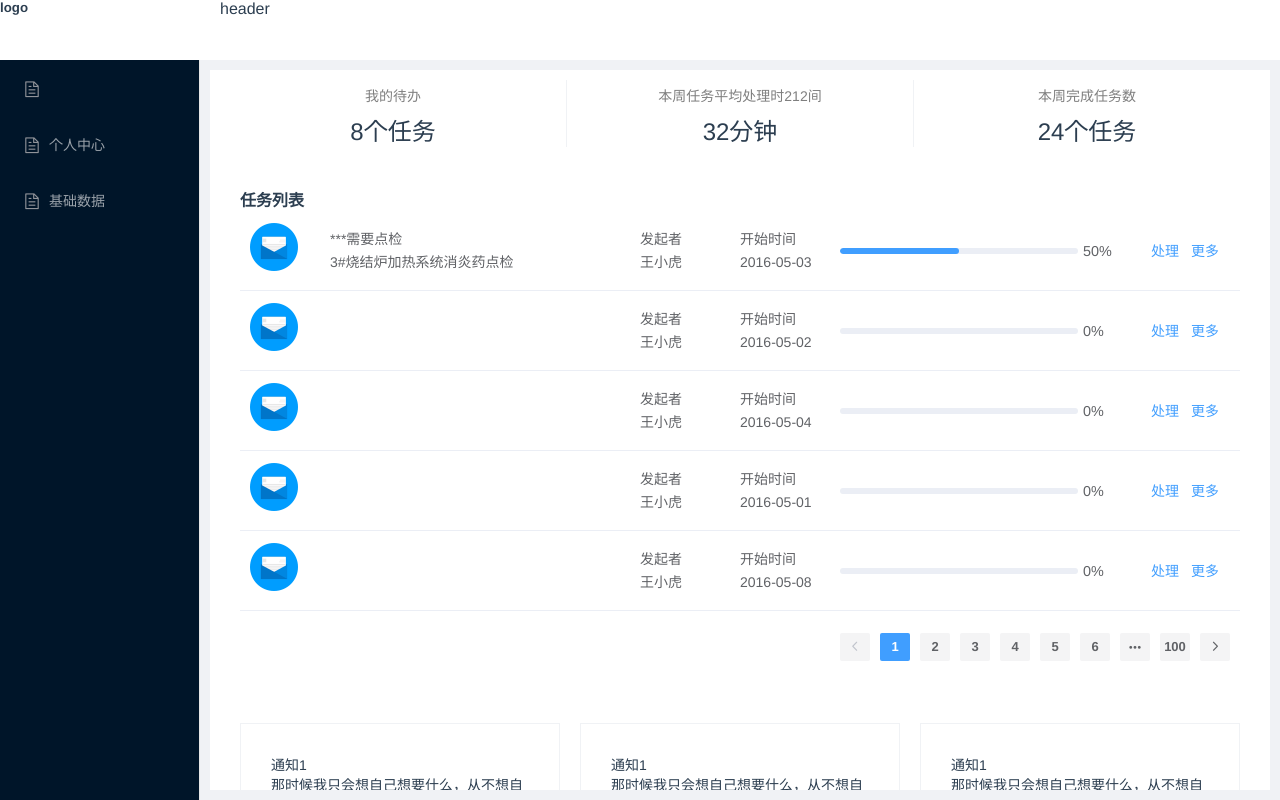
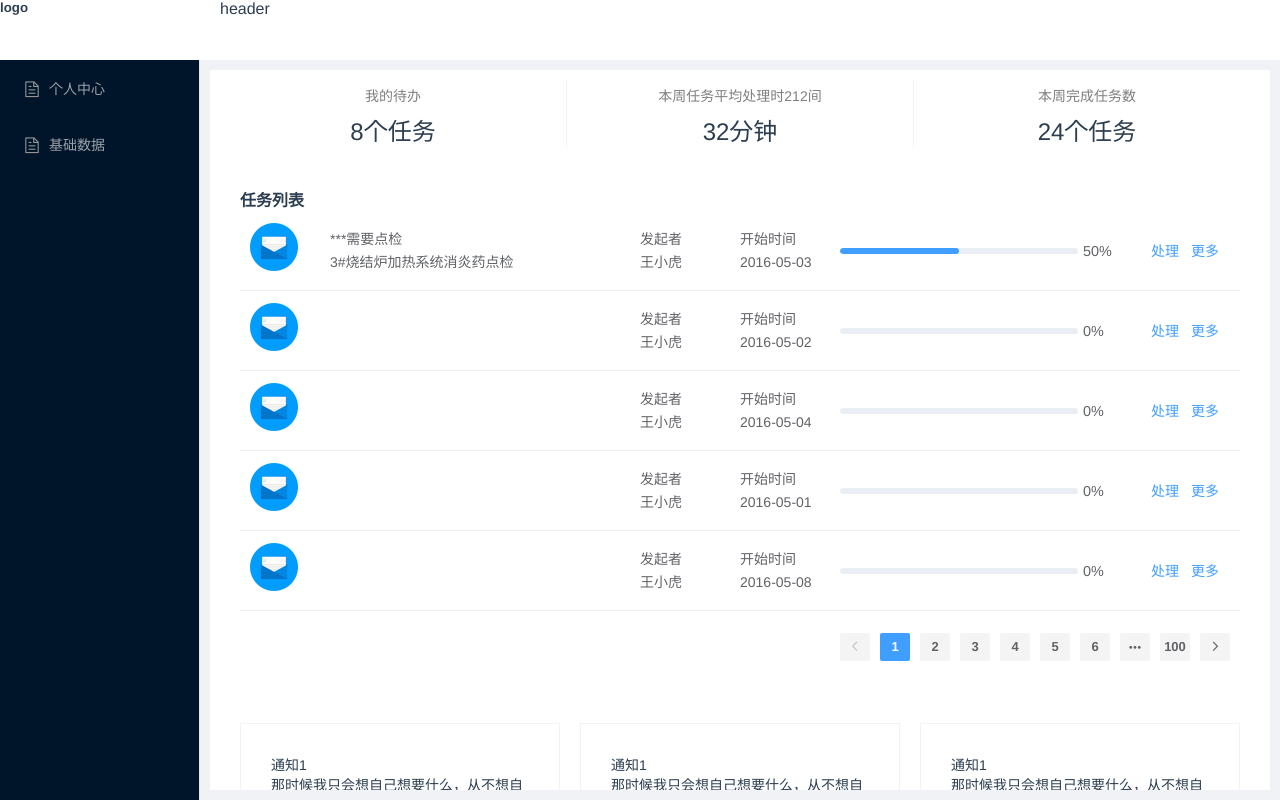
Before and after one commit to smallskyzzz/platform, a Vue app: page /#/home in a window 1280 px wide. Built offline with nearby package versions, Linux system fonts and the light colour scheme.

Commit message:
fix 过滤hideInMenu项

```diff
--- a/src/components/sideMenu.vue
+++ b/src/components/sideMenu.vue
@@ -6,8 +6,10 @@
         background-color="rgba(0, 21, 41, 1)"
         text-color="rgba(255, 255, 255, .6)"
     >
+      <!--过滤出hideInMenu项-->
+      <div v-for="(r, i) in routers">
         <el-menu-item
-        v-for="(r, i) in routers"
+          v-if="!(r.meta && r.meta.hideInMenu)"
           :key="r.name"
           @click="handleClick(r)"
           :index="i + ''"
@@ -15,6 +17,7 @@
           <i class="el-icon-document"></i>
           <span slot="title">{{ r.title }}</span>
         </el-menu-item>
+      </div>
     </el-menu>
   </div>
 </template>
--- a/src/router/modules/common/index.js
+++ b/src/router/modules/common/index.js
@@ -2,7 +2,12 @@ export default [
   {
     path: '',
     name: '',
-    redirect: { name: 'home' }
+    redirect: {
+      name: 'home'
+    },
+    meta: {
+      hideInMenu: true
+    }
   }, {
     path: '/home',
     name: 'home',
```
Lines whose indentation alone changed are shown as unchanged.
